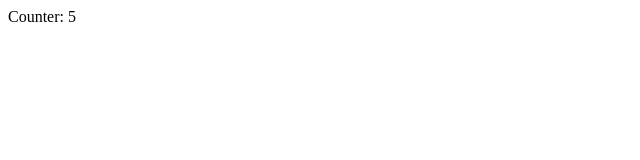
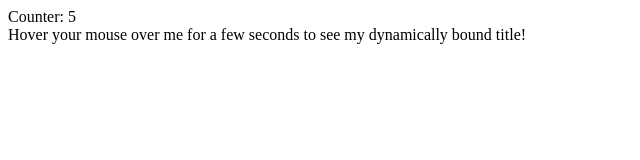
Before and after one commit to Juliowebnet/Vue-v3-holaMundo, a plain HTML site: page index.html in a window 1280 px wide. Shown: the whole page, without its empty margins (0-640 px from the left). Drawn offline with nearby package versions, Linux system fonts and the light colour scheme.

Commit message:
Probando el atributo Bind

```diff
--- a/index.html
+++ b/index.html
@@ -12,6 +12,11 @@
         Counter: {{counter}}
     </div>
 
+    <div id="bind-attribute">
+        <span v-bind:title="message">
+            Hover your mouse over me for a few seconds to see my dynamically bound title!
+        </span>
+    </div>
 
     <script src="https://unpkg.com/vue@next"></script>
     <script src="./script.js"></script>
--- a/script.js
+++ b/script.js
@@ -11,4 +11,13 @@ const Counter = {
     }
 }
 
+const AttributeBinding = {
+    data(){
+        return{
+            message: 'You loaded this page on ' + new Date().toLocaleString()
+        }
+    }
+}
+
 Vue.createApp(Counter).mount('#counter')
+Vue.createApp(AttributeBinding).mount('#bind-attribute')
```
